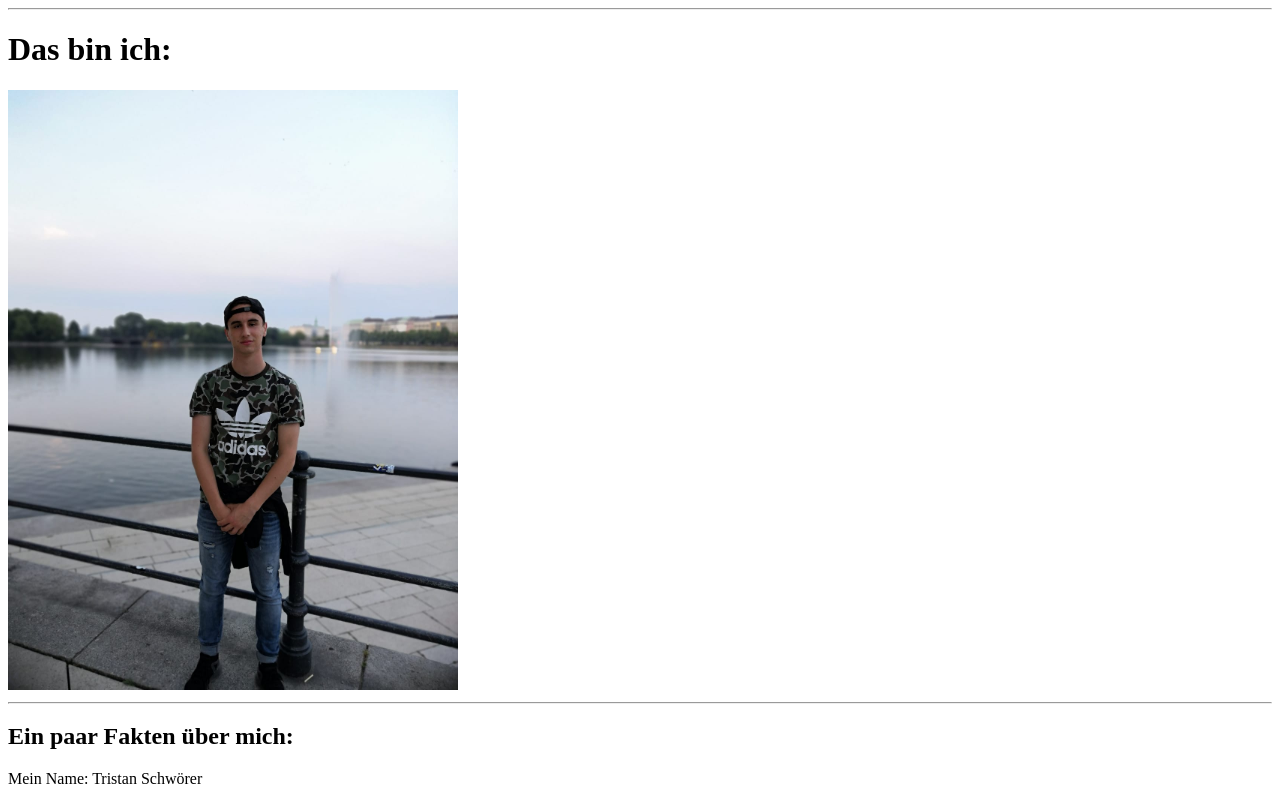
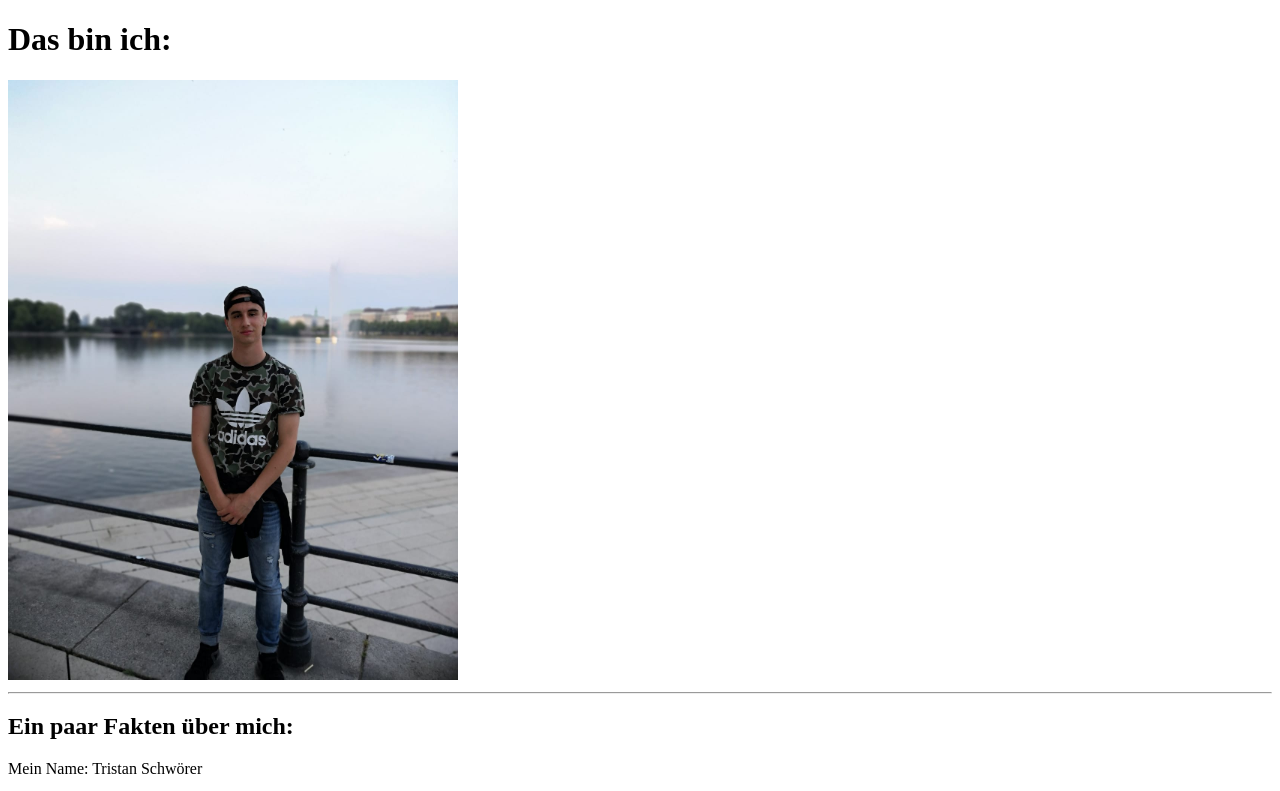
Before and after one commit to tri1899/GIS-SoSe-2021, a plain HTML site: page Aufgabe_1_Steckbrief/01-erste_website.html in a window 1280 px wide. Shown: the top 791 px of the page. Drawn offline with Linux system fonts and the light colour scheme.

Commit message:
Feedback_Verbesserung_01-erste_website.html

```diff
--- a/Aufgabe_1_Steckbrief/01-erste_website.html
+++ b/Aufgabe_1_Steckbrief/01-erste_website.html
@@ -4,12 +4,11 @@
     <meta charset="UTF-8">
     <meta http-equiv="X-UA-Compatible" content="IE=edge">
     <meta name="viewport" content="width=device-width, initial-scale=1.0">
-    <hr>
     <title>Mein Steckbrief</title>
 </head>
 <body>
 <h1 id="portrait">Das bin ich:</h1>
-<img src="portrait.jpeg" width="450px">
+<img src="portrait.jpeg" width="450">
 <hr>
 <h2>Ein paar Fakten über mich:</h2>
 <p>Mein Name: Tristan Schwörer</p>
```
